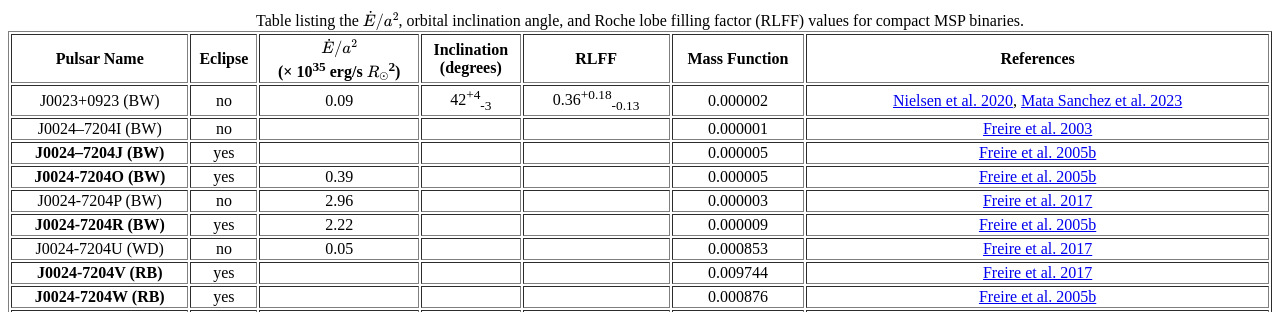
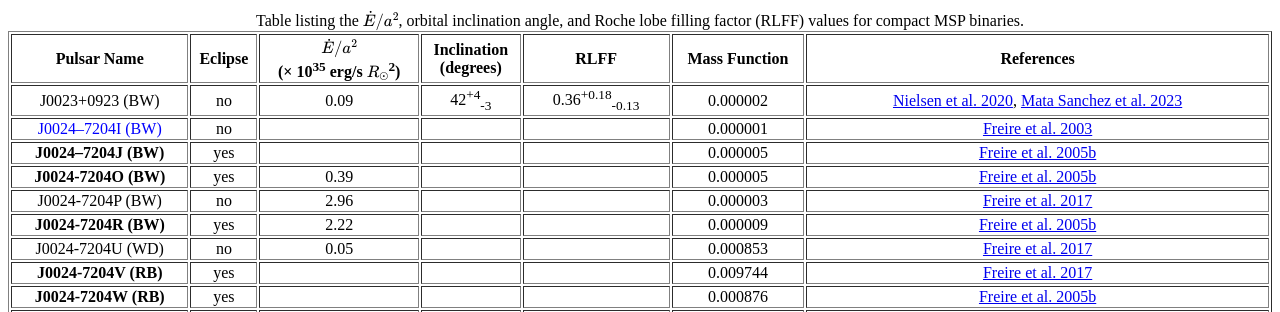
Before and after one commit to Sangitakumari123/Sangitakumari123.github.io, a Jekyll site: the page built from readme.md, in a window 1280 px wide. Shown: the top 312 px of the page. Built offline with Jekyll 4.4.1, drawn with Linux system fonts in a browser that asks for light colours; nearby versions of some CDN libraries; our own code applies the rules of GitHub Pages for plain Markdown files.

Commit message:
default.html

```diff
--- a/_layouts/default.html
+++ b/_layouts/default.html
@@ -29,7 +29,7 @@
             <td><a href="https://academic.oup.com/mnras/article/494/2/2591/5817360">Nielsen et al. 2020</a>, <a href="https://academic.oup.com/mnras/article/520/2/2217/6993094?login=false">Mata Sanchez et al. 2023</a></td>
         </tr>
         <tr>
-            <td>J0024–7204I (BW)</td>
+            <td style="color: blue;">J0024–7204I (BW)</td>
             <td>no</td>
             <td></td>
             <td></td>
```
